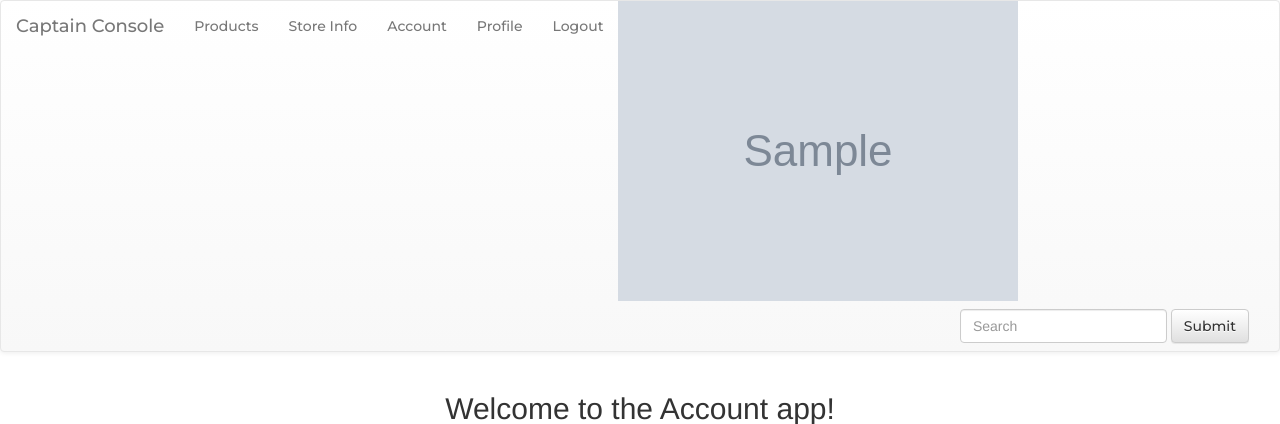
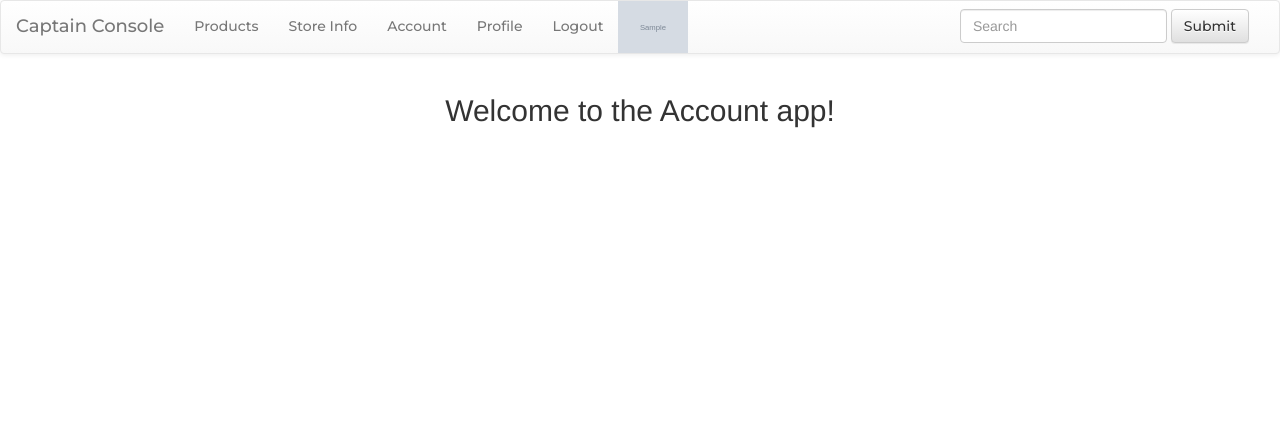
Before and after one commit to runarlevi/VN2_hopur54, a Django app: page /account/ in a window 1280 px wide. Shown: the top 424 px of the page. Run offline with Django 3.2, Linux system fonts and the light colour scheme; a user stored in the database is signed in; tables that the repository leaves empty hold one stand-in row (values such as "Sample post"); grey boxes marked "Sample" are stand-in pictures; some libraries are stand-ins or nearby versions.

Commit message:
Mynd í nav-bar er scale-uð niður til að fitta hann.

```diff
--- a/templates/navbar.html
+++ b/templates/navbar.html
@@ -29,7 +29,7 @@
             </ul>
 
             {% if user.is_authenticated %}
-                <img src="{{ user.profile.profile_image }}" alt="" class="profile-image">
+                <img src="{{ user.profile.profile_image }}" alt="" class="profile-image" style="max-height: 52px">
             {% endif %}
 
             <form class="navbar-form navbar-right" role="search">
```
